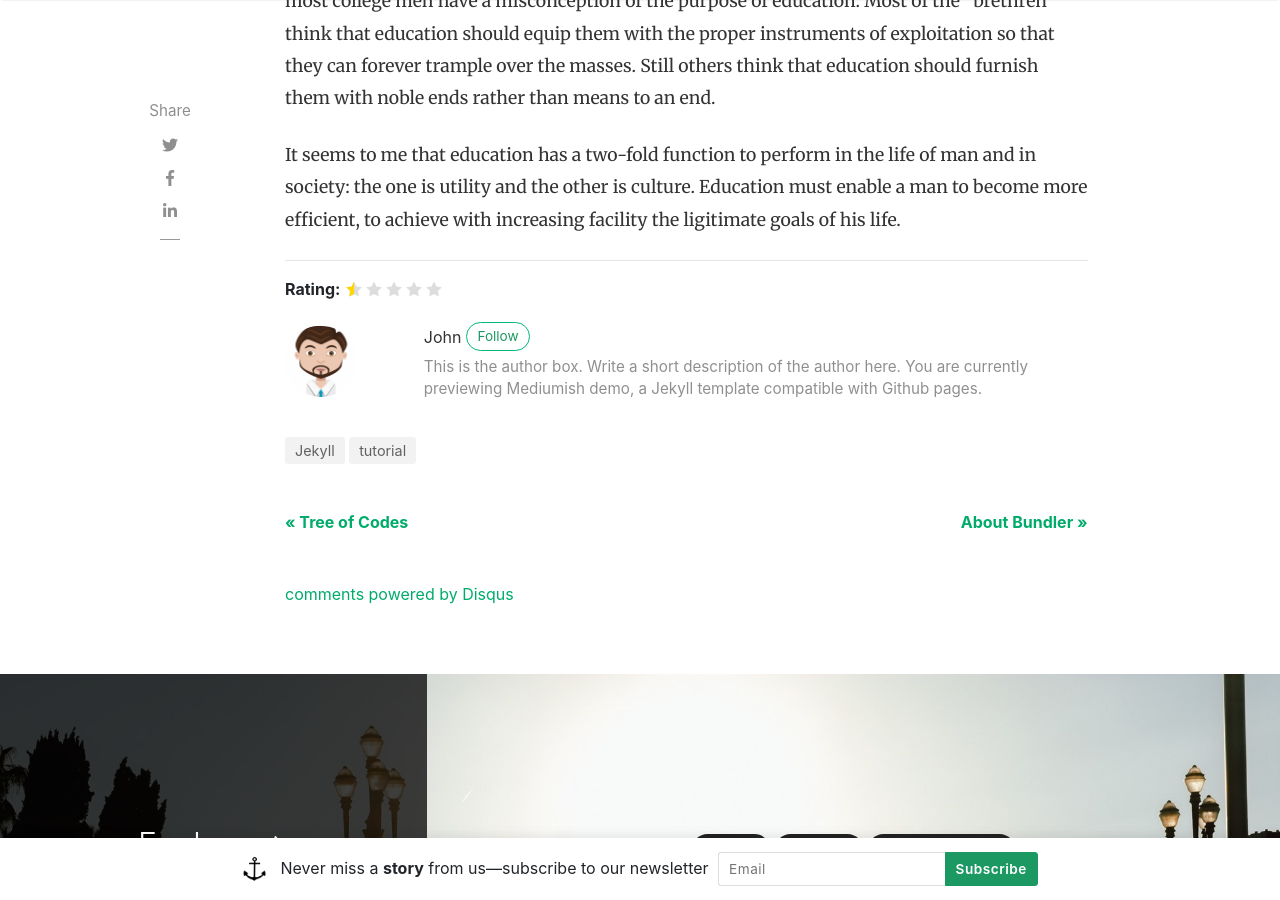
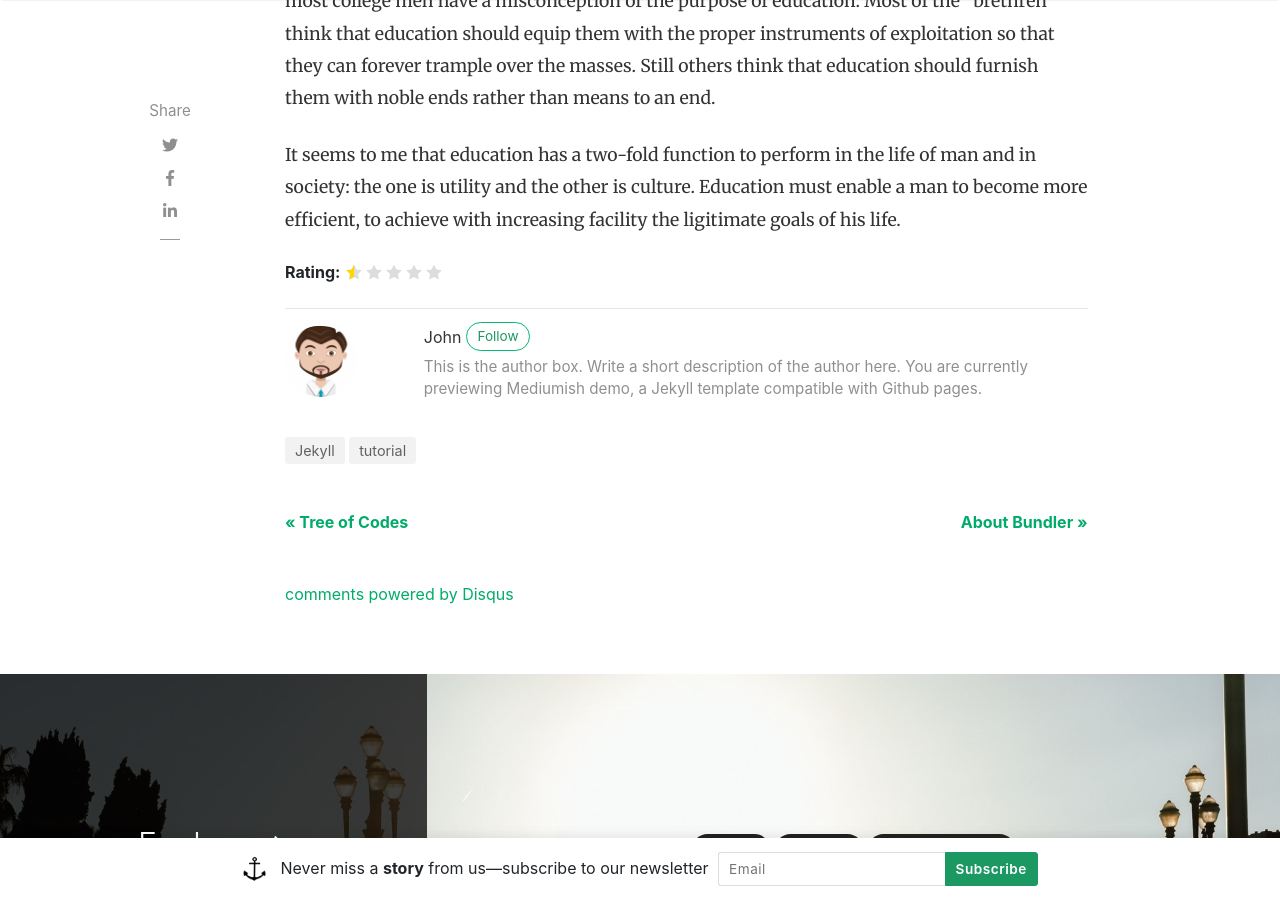
Before and after one commit to flashlightministries/stedfastnews, a Jekyll site: the page built from _posts/2018-01-12-we-all-wait-for-summer.md, in a window 1280 px wide and 900 px high, scrolled down 812 px. Built offline with Jekyll 4.4.1, drawn with Linux system fonts in a browser that asks for light colours; nearby versions of some CDN libraries; comment, search, counter and statistics services are not loaded.

Commit message:
Update post.html

```diff
--- a/_layouts/post.html
+++ b/_layouts/post.html
@@ -72,14 +72,14 @@ post_class: post-template
                 {{content}}
             </div>
 
-            <hr>
-
             <!-- Rating -->
             {% if page.rating %}
             <div class="rating mb-4 d-flex align-items-center">
                 <strong class="mr-1">Rating:</strong> {% include star_rating.html %}
             </div>
             {% endif %}
+
+            <hr>
 
             <!-- Author Box -->
             {% if page.author %}
```
